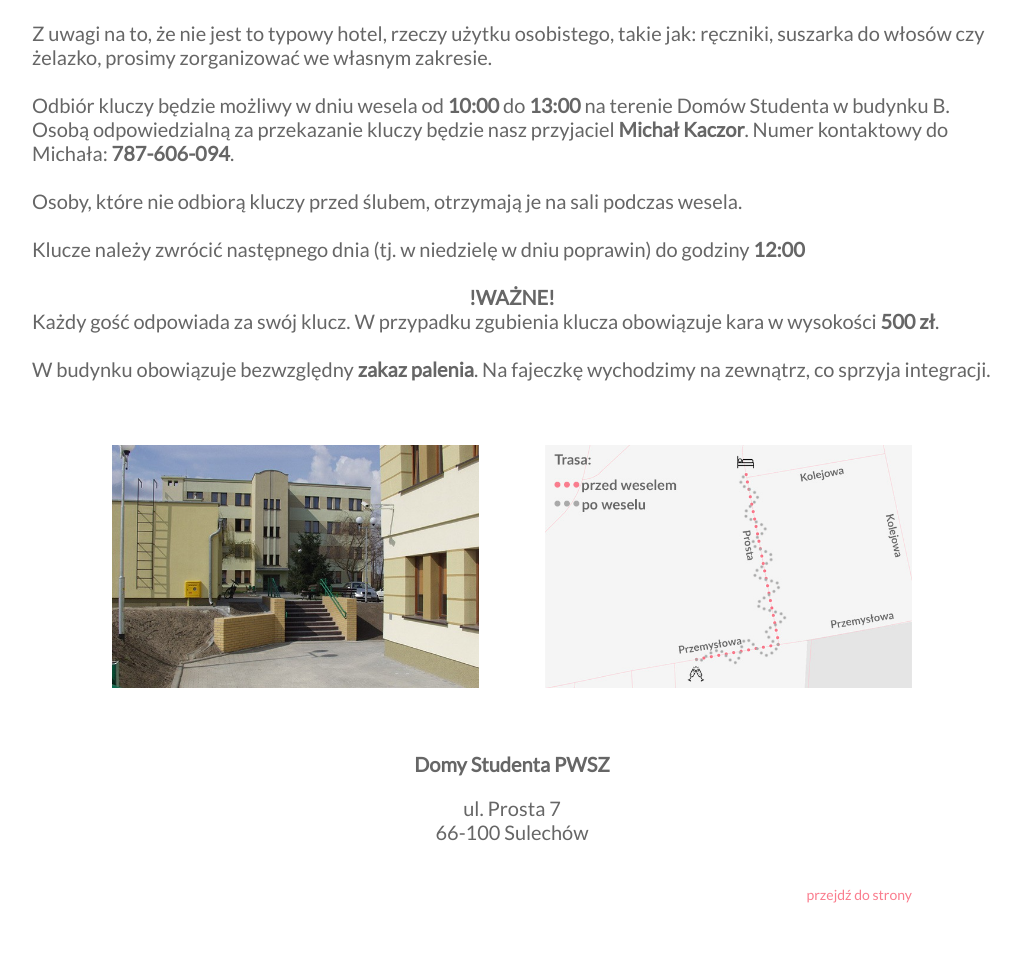
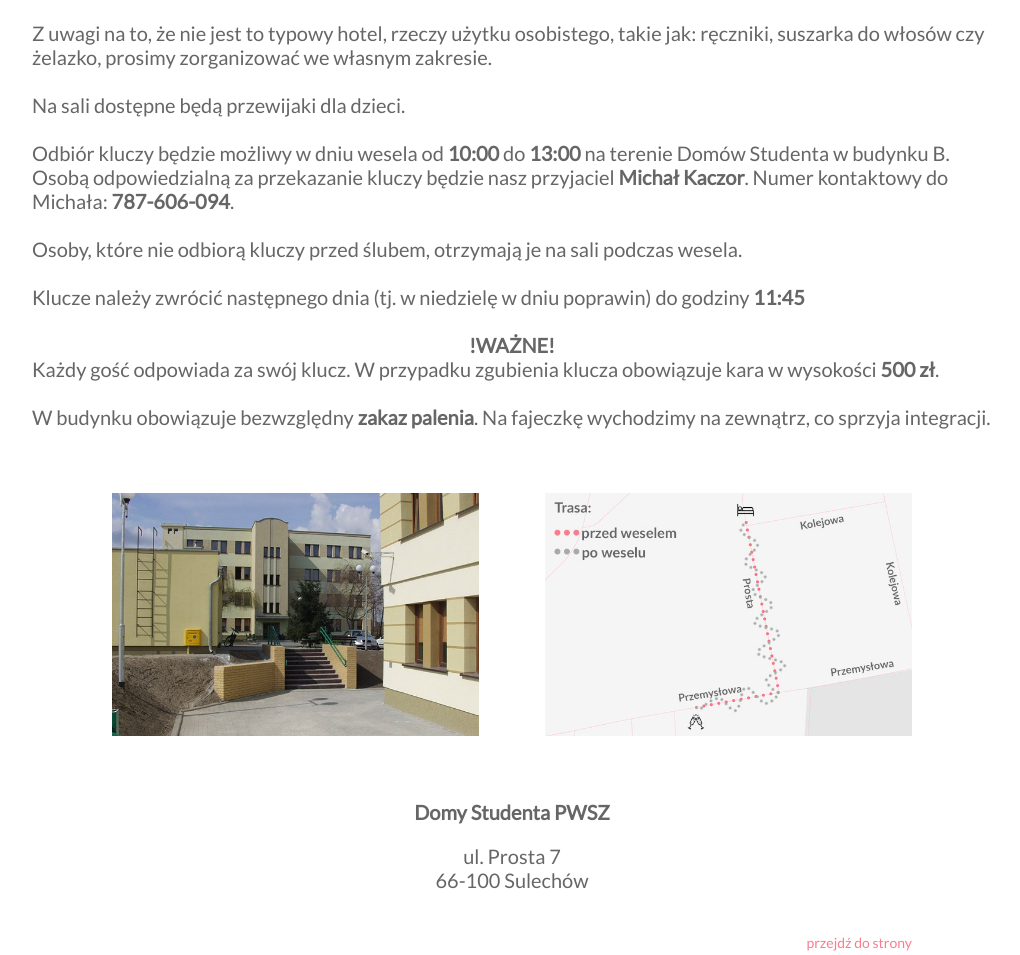
Before and after one commit to mich88/slub-2, a website: page docs/index.html in a window 1280 px wide. Shown: the part 5533-6488 px from the top of the page, without its empty margins (128-1148 px from the left). Drawn offline with Linux system fonts and the light colour scheme; some packages are replaced by stand-ins of ours; a web font is replaced by a local one.

Commit message:
Add info about kids & change keys return hours

```diff
--- a/docs/index.html
+++ b/docs/index.html
@@ -446,9 +446,10 @@
 				<h1 class="title">Zakwaterowanie</h1>
 				<p>Miło nam Was poinformować, że zapewniamy nocleg z soboty na niedzielę dla wszystkich gości. Pokoje znajdują się w Domach Studenta Państwowej Wyższej Szkoły Zawodowej w odległości ok. 200 m od sali weselnej. Dotarcie do nich zajmuje ok. 5 min. spacerem. Po weselu ok. 30 min. ;)</p>
 				<p>Z uwagi na to, że nie jest to typowy hotel, rzeczy użytku osobistego, takie jak: ręczniki, suszarka do włosów czy żelazko, prosimy zorganizować we własnym zakresie.</p>
+				<p>Na sali dostępne będą przewijaki dla dzieci.</p>
 				<p>Odbiór kluczy będzie możliwy w dniu wesela od <span class="bold">10:00</span> do <span class="bold">13:00</span> na terenie Domów Studenta w budynku B. Osobą odpowiedzialną za przekazanie kluczy będzie nasz przyjaciel <span class="bold">Michał Kaczor</span>. Numer kontaktowy do Michała: <span class="bold">787-606-094</span>.</p>
 				<p>Osoby, które nie odbiorą kluczy przed ślubem, otrzymają je na sali podczas wesela.</p>
-				<p>Klucze należy zwrócić następnego dnia (tj. w niedzielę w dniu poprawin) do godziny <span class="bold">12:00</span></p>
+				<p>Klucze należy zwrócić następnego dnia (tj. w niedzielę w dniu poprawin) do godziny <span class="bold">11:45</span></p>
 				<p><div class="bold align_c">!WAŻNE!</div>Każdy gość odpowiada za swój klucz. W przypadku zgubienia klucza obowiązuje kara w wysokości <span class="bold">500 zł</span>.</p>
 				<p>W budynku obowiązuje bezwzględny <span class="bold">zakaz palenia</span>. Na fajeczkę wychodzimy na zewnątrz, co sprzyja integracji.</p>
 				<div class="info">
```
Also changed, not shown: source/index.html (+2 -1 lines), dist/index.html.
